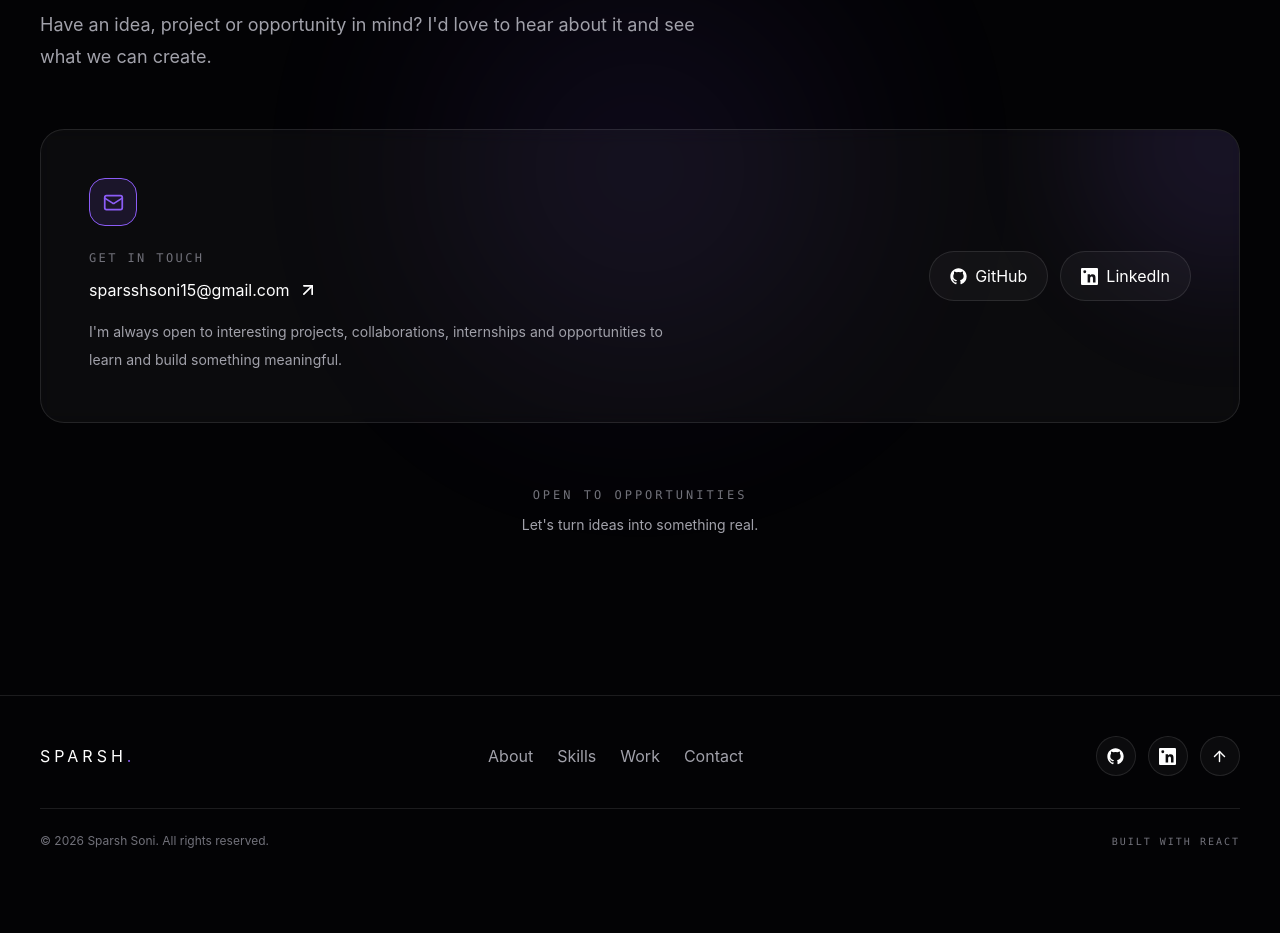
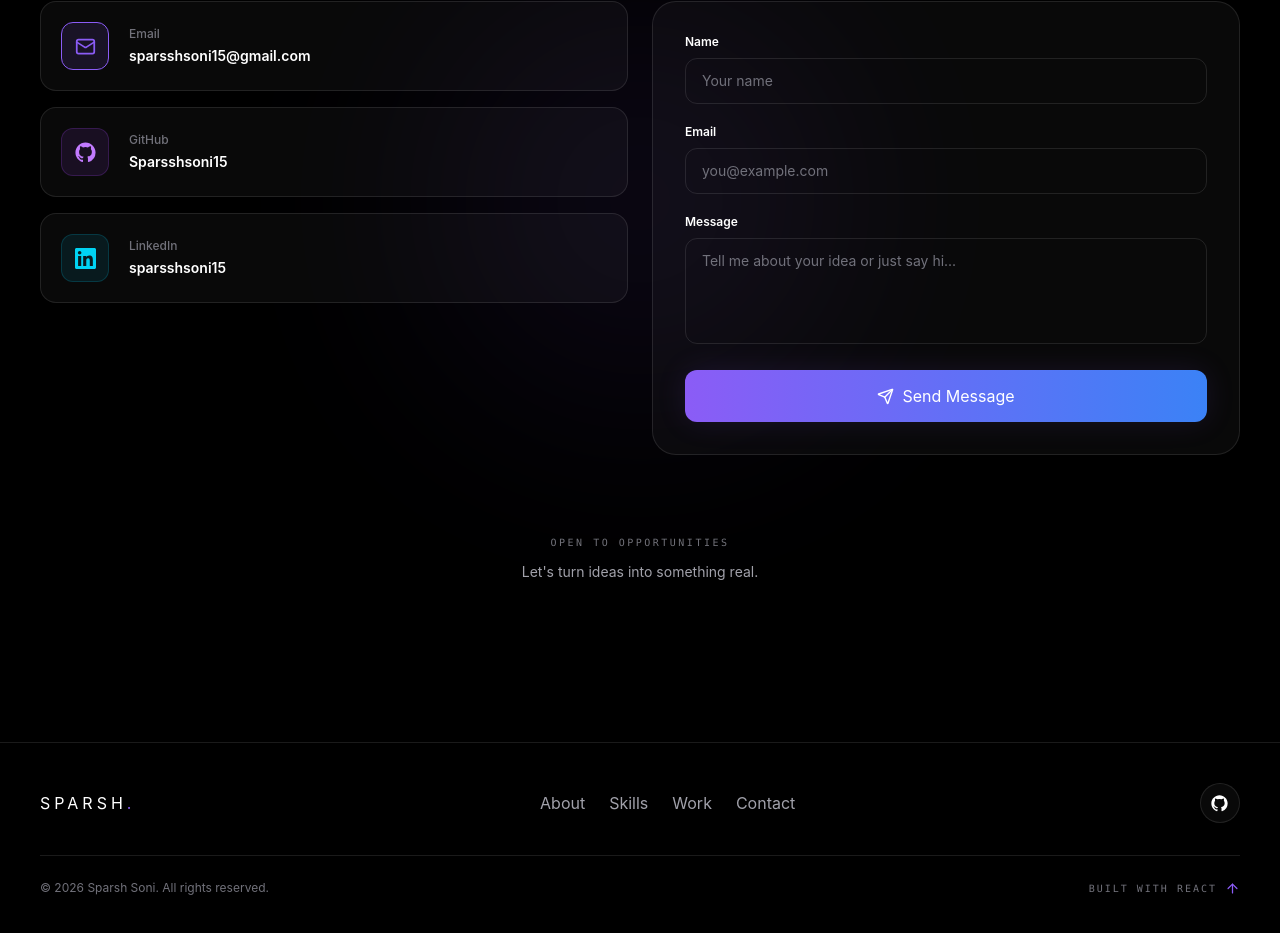
Before and after one commit to Sparsshsoni15/Sparsh-Portfolio, a React (Vite) app: page / in a window 1280 px wide. Shown: the part 5360-6293 px from the top of the page. Before the commit the page ends 6249 px from the top, so only its background shows below. Built offline with nearby package versions, Linux system fonts and the light colour scheme.

Commit message:
chore: portfolio update - 2026-09-02 22:07

```diff
--- a/src/App.jsx
+++ b/src/App.jsx
@@ -1,20 +1,17 @@
 import Background from "./components/Background";
 import Navbar from "./components/Navbar";
-import Contact from "./components/Contact";
-import Footer from "./components/Footer";
-
 import Hero from "./sections/Hero";
 import About from "./sections/About";
 import Skills from "./sections/Skills";
 import Work from "./sections/Work";
+import Contact from "./components/Contact";
+import Footer from "./components/Footer";
 
 function App() {
   return (
-    <div className="relative min-h-screen bg-[var(--theme-bg)] text-[var(--theme-text)]">
-      {/* Animated background */}
+    <div className="relative min-h-screen bg-black text-white">
       <Background />
 
-      {/* Main content */}
       <div className="relative z-10">
         <Navbar />
 
--- a/src/components/Contact.jsx
+++ b/src/components/Contact.jsx
@@ -1,7 +1,7 @@
-import { ArrowUpRight, Mail } from "lucide-react";
+import { Mail, Send } from "lucide-react";
 import { motion } from "motion/react";
 
-function GitHubIcon({ size = 17 }) {
+function GitHubIcon({ size = 22 }) {
   return (
     <svg
       width={size}
@@ -15,7 +15,7 @@ function GitHubIcon({ size = 17 }) {
   );
 }
 
-function LinkedInIcon({ size = 17 }) {
+function LinkedInIcon({ size = 22 }) {
   return (
     <svg
       width={size}
@@ -24,8 +24,43 @@ function LinkedInIcon({ size = 17 }) {
       fill="currentColor"
       aria-hidden="true"
     >
-            <path d="M20.45 20.45h-3.56v-5.57c0-1.33-.03-3.04-1.85-3.04-1.85 0-2.13 1.45-2.13 2.95v5.66H9.35V8.99h3.42v1.56h.05c.48-.9 1.64-1.85 3.38-1.85 3.62 0 4.29 2.38 4.29 5.47v6.28h-.04ZM5.34 7.43a2.06 2.06 0 1 1 0-4.12 2.06 2.06 0 0 1 0 4.12ZM3.56 20.45h3.56V8.99H3.56v11.46ZM22.22 0H1.78C.8 0 0 .8 0 1.78v20.44C0 23.2.8 24 1.78 24h20.44c.98 0 1.78-.8 1.78-1.78V1.78C24 .8 23.2 0 22.22 0Z" />
+      <path d="M20.45 20.45h-3.56v-5.57c0-1.33-.03-3.04-1.85-3.04-1.85 0-2.14 1.45-2.14 2.94v5.67H9.34V9h3.41v1.56h.05c.47-.9 1.63-1.85 3.35-1.85 3.59 0 4.25 2.36 4.25 5.43v6.31ZM5.32 7.43a2.06 2.06 0 1 1 0-4.12 2.06 2.06 0 0 1 0 4.12ZM7.1 20.45H3.54V9H7.1v11.45ZM22.23 0H1.77C.79 0 0 .77 0 1.73v20.54C0 23.23.79 24 1.77 24h20.46c.98 0 1.77-.77 1.77-1.73V1.73C24 .77 23.21 0 22.23 0Z" />
     </svg>
+  );
+}
+
+function ContactCard({ icon, label, value, href, accent = "primary" }) {
+  return (
+    <motion.a
+      href={href}
+      target={href.startsWith("http") ? "_blank" : undefined}
+      rel={href.startsWith("http") ? "noreferrer" : undefined}
+      whileHover={{ y: -3 }}
+      transition={{ duration: 0.25 }}
+      className="theme-border theme-surface group flex items-center gap-5 rounded-2xl border p-5 transition-all duration-300 hover:border-[var(--theme-primary)]"
+    >
+      <div
+        className={`flex h-12 w-12 shrink-0 items-center justify-center rounded-xl border ${
+          accent === "purple"
+            ? "border-purple-500/20 bg-purple-500/10 text-purple-400"
+            : accent === "blue"
+              ? "border-cyan-500/20 bg-cyan-500/10 text-cyan-400"
+              : "border-[var(--theme-primary)] bg-[var(--theme-glow)] theme-primary"
+        }`}
+      >
+        {icon}
+      </div>
+
+      <div className="min-w-0">
+        <p className="theme-subtle text-xs font-medium">
+          {label}
+        </p>
+
+        <p className="theme-text mt-1 truncate text-sm font-semibold transition-colors duration-300 group-hover:text-[var(--theme-primary)]">
+          {value}
+        </p>
+      </div>
+    </motion.a>
   );
 }
 
@@ -35,112 +70,136 @@ function Contact() {
       id="contact"
       className="relative overflow-hidden px-6 py-32 lg:px-10 lg:py-40"
     >
+      {/* Background glow */}
+      <div className="pointer-events-none absolute left-1/2 top-1/3 -z-10 h-96 w-96 -translate-x-1/2 rounded-full bg-[var(--theme-primary)] opacity-10 blur-[130px]" />
+
       <div className="mx-auto max-w-7xl">
-
-                {/* Background glow */}
-                <div className="pointer-events-none absolute left-1/2 top-1/2 -z-10 h-96 w-96 -translate-x-1/2 -translate-y-1/2 rounded-full bg-[var(--theme-primary)] opacity-10 blur-[120px]" />
-
         {/* Heading */}
         <motion.div
           initial={{ opacity: 0, y: 25 }}
           whileInView={{ opacity: 1, y: 0 }}
           viewport={{ once: true, amount: 0.3 }}
           transition={{ duration: 0.7 }}
-                    className="mb-14"
+          className="mb-16 text-center"
         >
-                    <div className="theme-primary mb-5 flex items-center gap-3 text-sm uppercase tracking-[0.3em]">
-                        <span className="h-px w-10 bg-[var(--theme-primary)]" />
-                        04 / Contact
-                    </div>
-
-                    <h2 className="theme-text max-w-4xl text-4xl font-bold tracking-tight sm:text-5xl md:text-6xl lg:text-7xl">
+          <h2 className="theme-text text-4xl font-bold tracking-tight sm:text-5xl md:text-6xl">
             Let's build something{" "}
             <span className="bg-gradient-to-r from-[var(--theme-primary)] to-[var(--theme-secondary)] bg-clip-text text-transparent">
               together.
             </span>
           </h2>
 
-                    <p className="theme-muted mt-6 max-w-2xl text-base leading-8 md:text-lg">
-                        Have an idea, project or opportunity in mind?
-                        I'd love to hear about it and see what we can create.
+          <p className="theme-muted mx-auto mt-5 max-w-2xl text-sm leading-7 md:text-base">
+            I'm always open to learning, collaborating, and connecting with
+            people who are passionate about technology.
           </p>
         </motion.div>
 
-                {/* Contact card */}
+        {/* Main Contact Grid */}
+        <div className="grid gap-6 lg:grid-cols-2">
+          {/* LEFT — Contact Information */}
           <motion.div
-                    initial={{ opacity: 0, y: 30 }}
-                    whileInView={{ opacity: 1, y: 0 }}
+            initial={{ opacity: 0, x: -30 }}
+            whileInView={{ opacity: 1, x: 0 }}
             viewport={{ once: true, amount: 0.2 }}
-                    transition={{ duration: 0.8 }}
-                    className="theme-border theme-surface relative overflow-hidden rounded-3xl border p-8 backdrop-blur-sm md:p-12"
+            transition={{ duration: 0.7 }}
+            className="space-y-4"
           >
-                    {/* Card glow */}
-                    <div className="pointer-events-none absolute -right-32 -top-32 h-72 w-72 rounded-full bg-[var(--theme-primary)] opacity-10 blur-3xl" />
+            <ContactCard
+              icon={<Mail size={21} />}
+              label="Email"
+              value="sparsshsoni15@gmail.com"
+              href="mailto:sparsshsoni15@gmail.com"
+            />
 
-                    <div className="relative grid gap-12 lg:grid-cols-[1fr_auto] lg:items-center">
+            <ContactCard
+              icon={<GitHubIcon size={21} />}
+              label="GitHub"
+              value="Sparsshsoni15"
+              href="https://github.com/Sparsshsoni15"
+              accent="purple"
+            />
 
-                        {/* Email CTA */}
+            <ContactCard
+              icon={<LinkedInIcon size={21} />}
+              label="LinkedIn"
+              value="sparsshsoni15"
+              href="https://www.linkedin.com/"
+              accent="blue"
+            />
+          </motion.div>
+
+          {/* RIGHT — Contact Form */}
+          <motion.div
+            initial={{ opacity: 0, x: 30 }}
+            whileInView={{ opacity: 1, x: 0 }}
+            viewport={{ once: true, amount: 0.2 }}
+            transition={{ duration: 0.7 }}
+            className="theme-border theme-surface rounded-3xl border p-6 md:p-8"
+          >
+            <form
+              onSubmit={(e) => e.preventDefault()}
+              className="space-y-5"
+            >
+              {/* Name */}
               <div>
-                            <div className="mb-6 flex h-12 w-12 items-center justify-center rounded-2xl border border-[var(--theme-primary)] bg-[var(--theme-glow)]">
-                                <Mail
-                                    size={21}
-                                    className="theme-primary"
+                <label className="theme-text mb-2 block text-xs font-semibold">
+                  Name
+                </label>
+
+                <input
+                  type="text"
+                  placeholder="Your name"
+                  className="theme-border theme-input w-full rounded-xl border px-4 py-3 text-sm outline-none transition-all duration-300 placeholder:text-zinc-500 focus:border-[var(--theme-primary)] focus:ring-1 focus:ring-[var(--theme-primary)]"
                 />
               </div>
 
-                            <p className="theme-subtle font-mono text-xs uppercase tracking-[0.2em]">
-                                Get in touch
-                            </p>
+              {/* Email */}
+              <div>
+                <label className="theme-text mb-2 block text-xs font-semibold">
+                  Email
+                </label>
 
-                            <a
-                                href="mailto:sparsshsoni15@gmail.com"
-                                className="theme-text mt-3 inline-flex items-center gap-2 text-xl font-semibold transition-colors duration-300 hover:text-[var(--theme-primary)] md:text-2xl"
-                            >
-                                sparsshsoni15@gmail.com
-
-                                <ArrowUpRight
-                                    size={20}
-                                    className="transition-transform duration-300"
+                <input
+                  type="email"
+                  placeholder="you@example.com"
+                  className="theme-border theme-input w-full rounded-xl border px-4 py-3 text-sm outline-none transition-all duration-300 placeholder:text-zinc-500 focus:border-[var(--theme-primary)] focus:ring-1 focus:ring-[var(--theme-primary)]"
                 />
-                            </a>
-
-                            <p className="theme-muted mt-4 max-w-xl text-sm leading-7">
-                                I'm always open to interesting projects,
-                                collaborations, internships and opportunities
-                                to learn and build something meaningful.
-                            </p>
               </div>
 
-                        {/* Social links */}
-                        <div className="flex flex-wrap gap-3">
+              {/* Message */}
+              <div>
+                <label className="theme-text mb-2 block text-xs font-semibold">
+                  Message
+                </label>
 
-                            {/* GitHub */}
-                            <a
-                                href="https://github.com/Sparsshsoni15"
-                                target="_blank"
-                                rel="noreferrer"
-                                aria-label="GitHub"
-                                className="theme-text theme-border theme-surface inline-flex items-center gap-2 rounded-full border px-5 py-3 text-sm font-semibold transition-all duration-300 hover:-translate-y-1 hover:border-[var(--theme-primary)] hover:bg-[var(--theme-surface-hover)]"
+                <textarea
+                  rows="4"
+                  placeholder="Tell me about your idea or just say hi..."
+                  className="theme-border theme-input w-full resize-none rounded-xl border px-4 py-3 text-sm outline-none transition-all duration-300 placeholder:text-zinc-500 focus:border-[var(--theme-primary)] focus:ring-1 focus:ring-[var(--theme-primary)]"
+                />
+              </div>
+
+              {/* Submit */}
+              <button
+                type="submit"
+                className="group flex w-full items-center justify-center gap-2 rounded-xl px-6 py-3.5 text-sm font-semibold text-white transition-all duration-300 hover:-translate-y-1"
+                style={{
+                  background:
+                    "linear-gradient(90deg, var(--theme-primary), var(--theme-secondary))",
+                  boxShadow: "0 0 30px var(--theme-glow)",
+                }}
               >
-                                <GitHubIcon size={17} />
-                                GitHub
-                            </a>
+                <Send
+                  size={17}
+                  className="transition-transform duration-300 group-hover:-rotate-12"
+                />
 
-                            {/* LinkedIn */}
-                            <a
-                                href="https://www.linkedin.com/"
-                                target="_blank"
-                                rel="noreferrer"
-                                aria-label="LinkedIn"
-                                className="theme-text theme-border theme-surface inline-flex items-center gap-2 rounded-full border px-5 py-3 text-sm font-semibold transition-all duration-300 hover:-translate-y-1 hover:border-[var(--theme-primary)] hover:bg-[var(--theme-surface-hover)]"
-                            >
-                                <LinkedInIcon size={17} />
-                                LinkedIn
-                            </a>
-
+                Send Message
+              </button>
+            </form>
+          </motion.div>
         </div>
-                    </div>
-                </motion.div>
 
         {/* Bottom statement */}
         <motion.div
@@ -148,9 +207,9 @@ function Contact() {
           whileInView={{ opacity: 1 }}
           viewport={{ once: true }}
           transition={{ duration: 0.8 }}
-                    className="mt-16 text-center"
+          className="mt-20 text-center"
         >
-                    <p className="theme-subtle font-mono text-xs uppercase tracking-[0.25em]">
+          <p className="theme-subtle font-mono text-[10px] uppercase tracking-[0.25em]">
             Open to opportunities
           </p>
 
@@ -158,7 +217,6 @@ function Contact() {
             Let's turn ideas into something real.
           </p>
         </motion.div>
-
       </div>
     </section>
   );
--- a/src/components/Footer.jsx
+++ b/src/components/Footer.jsx
@@ -8,7 +8,7 @@ const links = [
   { label: "Contact", href: "#contact" },
 ];
 
-function GitHubIcon({ size = 17 }) {
+function GitHubIcon({ size = 18 }) {
   return (
     <svg
       width={size}
@@ -22,27 +22,11 @@ function GitHubIcon({ size = 17 }) {
   );
 }
 
-function LinkedInIcon({ size = 17 }) {
-    return (
-        <svg
-            width={size}
-            height={size}
-            viewBox="0 0 24 24"
-            fill="currentColor"
-            aria-hidden="true"
-        >
-            <path d="M20.45 20.45h-3.56v-5.57c0-1.33-.03-3.04-1.85-3.04-1.85 0-2.13 1.45-2.13 2.95v5.66H9.35V8.99h3.42v1.56h.05c.48-.9 1.64-1.85 3.38-1.85 3.62 0 4.29 2.38 4.29 5.47v6.28h-.04ZM5.34 7.43a2.06 2.06 0 1 1 0-4.12 2.06 2.06 0 0 1 0 4.12ZM3.56 20.45h3.56V8.99H3.56v11.46ZM22.22 0H1.78C.8 0 0 .8 0 1.78v20.44C0 23.2.8 24 1.78 24h20.44c.98 0 1.78-.8 1.78-1.78V1.78C24 .8 23.2 0 22.22 0Z" />
-        </svg>
-    );
-}
-
 function Footer() {
   return (
     <footer className="theme-border border-t px-6 py-10 lg:px-10">
       <div className="mx-auto max-w-7xl">
-
-                <div className="flex flex-col gap-10 md:flex-row md:items-center md:justify-between">
-
+        <div className="flex flex-col gap-8 md:flex-row md:items-center md:justify-between">
           {/* Logo */}
           <motion.a
             href="#home"
@@ -66,57 +50,38 @@ function Footer() {
             ))}
           </nav>
 
-                    {/* Socials */}
-                    <div className="flex items-center gap-3">
-
           {/* GitHub */}
           <a
             href="https://github.com/Sparsshsoni15"
             target="_blank"
             rel="noreferrer"
+            className="theme-text theme-border theme-surface inline-flex h-10 w-10 items-center justify-center rounded-full border transition-all duration-300 hover:-translate-y-1 hover:border-[var(--theme-primary)]"
             aria-label="GitHub"
-                            className="theme-text theme-border theme-surface flex h-10 w-10 items-center justify-center rounded-full border transition-all duration-300 hover:-translate-y-1 hover:border-[var(--theme-primary)] hover:bg-[var(--theme-surface-hover)]"
           >
             <GitHubIcon size={17} />
           </a>
-
-                        {/* LinkedIn */}
-                        <a
-                            href="https://www.linkedin.com/"
-                            target="_blank"
-                            rel="noreferrer"
-                            aria-label="LinkedIn"
-                            className="theme-text theme-border theme-surface flex h-10 w-10 items-center justify-center rounded-full border transition-all duration-300 hover:-translate-y-1 hover:border-[var(--theme-primary)] hover:bg-[var(--theme-surface-hover)]"
-                        >
-                            <LinkedInIcon size={17} />
-                        </a>
-
-                        {/* Back to top */}
-                        <a
-                            href="#home"
-                            aria-label="Back to top"
-                            className="theme-text theme-border theme-surface flex h-10 w-10 items-center justify-center rounded-full border transition-all duration-300 hover:-translate-y-1 hover:border-[var(--theme-primary)] hover:bg-[var(--theme-surface-hover)]"
-                        >
-                            <ArrowUpRight
-                                size={17}
-                                className="-rotate-45"
-                            />
-                        </a>
-
-                    </div>
         </div>
 
-                {/* Copyright */}
+        {/* Bottom */}
         <div className="theme-border mt-8 flex flex-col gap-3 border-t pt-6 sm:flex-row sm:items-center sm:justify-between">
           <p className="theme-subtle text-xs">
             © {new Date().getFullYear()} Sparsh Soni. All rights reserved.
           </p>
 
-                    <p className="theme-subtle font-mono text-[10px] uppercase tracking-[0.2em]">
+          <div className="flex items-center gap-2">
+            <span className="theme-subtle font-mono text-[10px] uppercase tracking-[0.2em]">
               Built with React
-                    </p>
+            </span>
+
+            <a
+              href="#home"
+              className="theme-primary transition-transform duration-300 hover:-translate-y-1"
+              aria-label="Back to top"
+            >
+              <ArrowUpRight size={15} className="-rotate-45" />
+            </a>
           </div>
-
+        </div>
       </div>
     </footer>
   );
--- a/src/sections/About.jsx
+++ b/src/sections/About.jsx
@@ -1,3 +1,4 @@
+import sparshPhoto from "../assets/sparsh.jpg";
 import {
   ArrowUpRight,
   Code2,
```
Also changed, not shown: src/assets/sparsh.jpg (added). Lines whose indentation alone changed are shown as unchanged.
